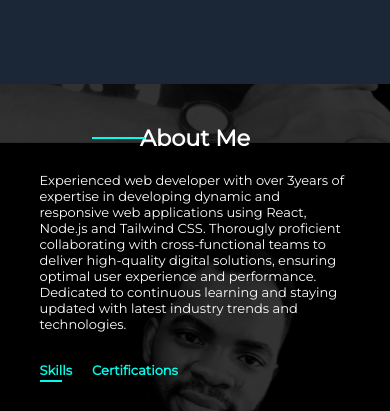
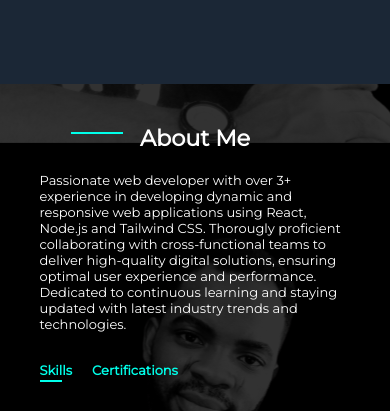
Before and after one commit to Ayomi-Dev/Portfolio, a plain HTML site: page index.html in a window 390 px wide. Shown: the part 820-1231 px from the top of the page. Drawn offline with nearby package versions, Linux system fonts and the light colour scheme.

Commit message:
about section updated

```diff
--- a/PORTFOLIO.css
+++ b/PORTFOLIO.css
@@ -453,13 +453,18 @@ nav .menu li .list:hover::after{
     }
     .content h1::after{
         top: 8px;
-
     }
     .content1 p{
         font-size: small;
     }
     .content2 img{
         display: none;
+    }
+}
+@media screen and (max-width: 500px){
+    .content1 h1::after{
+        top: 8px;
+        left: 10%;
     }
 }
 
--- a/index.html
+++ b/index.html
@@ -48,7 +48,7 @@
             <div class="content1">
                 <h1>About Me</h1>
                 <p class="p1">
-                    Experienced web developer with over 3years of expertise in developing dynamic and
+                    Passionate web developer with over 3+ experience in developing dynamic and
                     responsive web applications using React, Node.js and Tailwind CSS. Thorougly
                     proficient collaborating with cross-functional teams to deliver high-quality
                      digital solutions, ensuring optimal user experience and performance. Dedicated to
```
